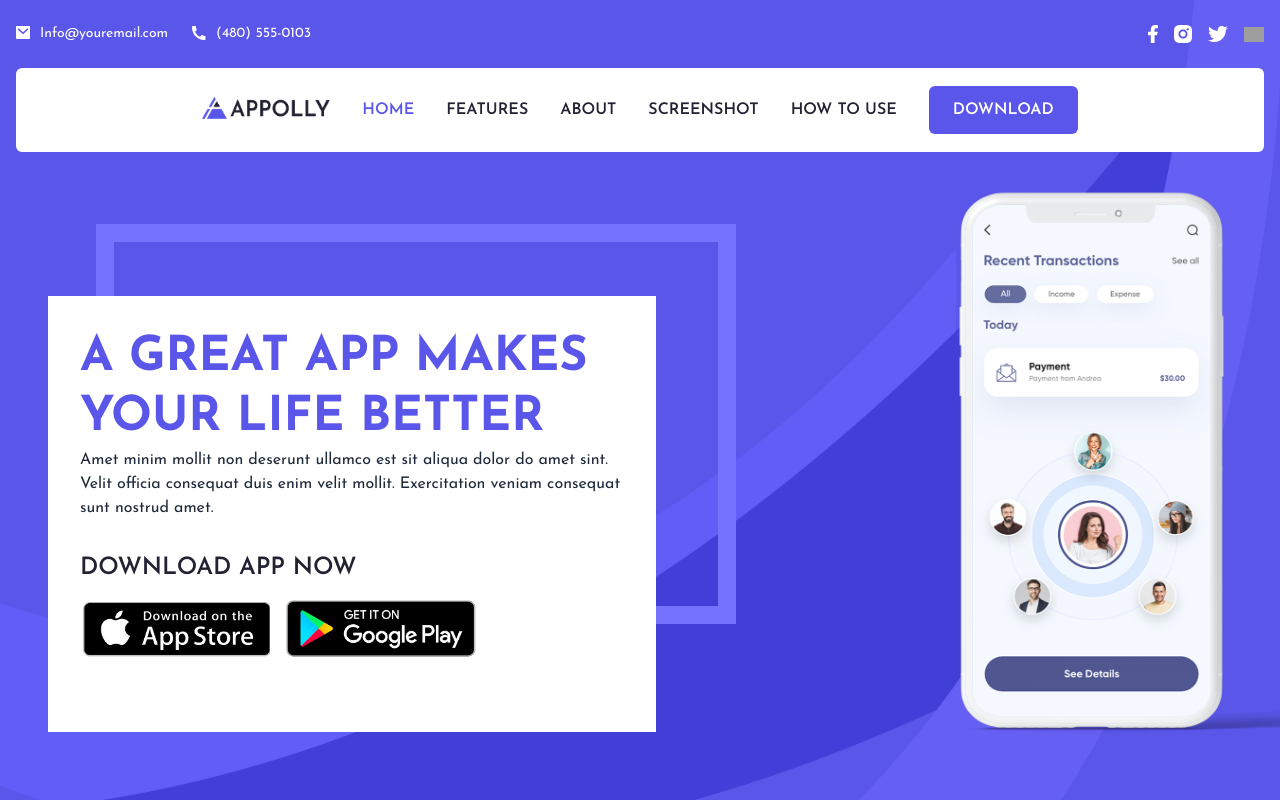
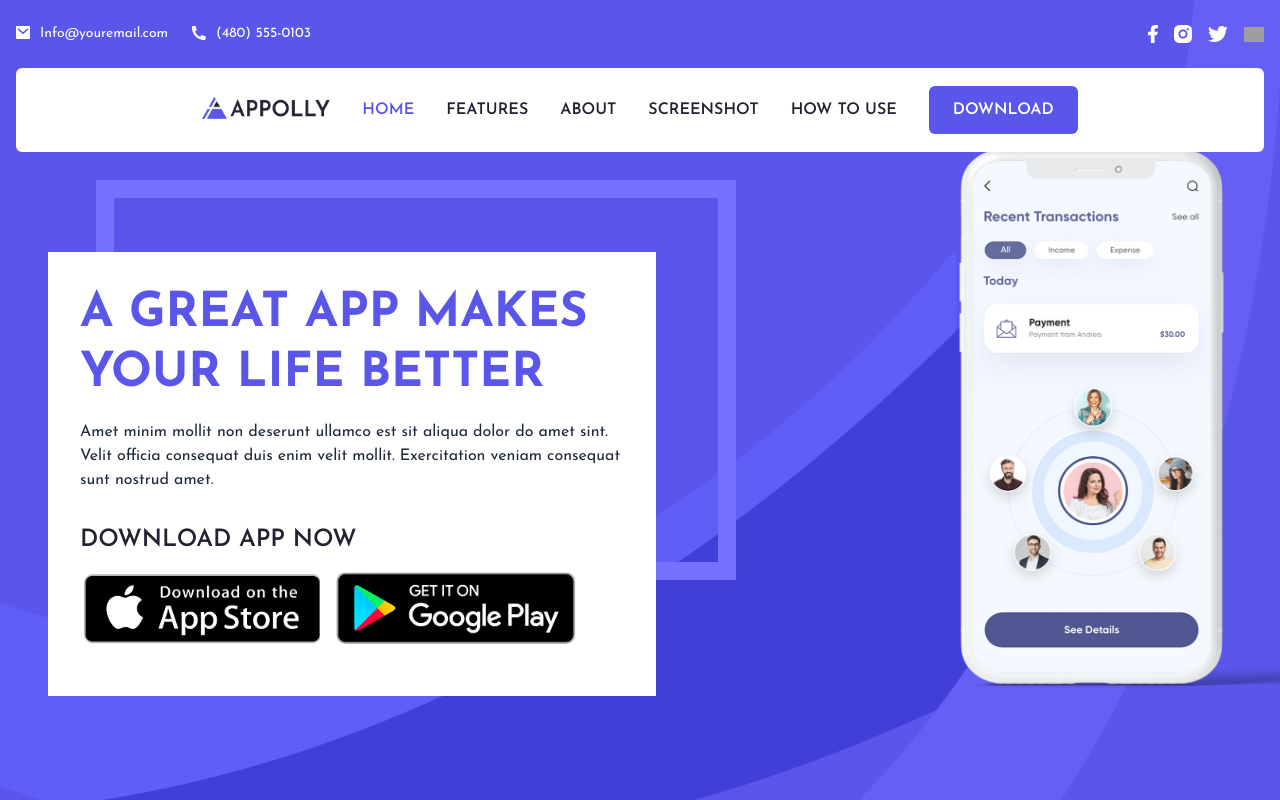
Before and after one commit to TencentEdgeOne/app-landing-page, a Next.js app: page / in a window 1280 px wide. Shown: the top 800 px of the page. Built offline with nearby package versions, Linux system fonts and the light colour scheme; grey boxes are pictures that could not be loaded.

Commit message:
style update

```diff
--- a/src/components/Contact.tsx
+++ b/src/components/Contact.tsx
@@ -3,11 +3,11 @@ import Image from 'next/image';
 
 const Contact: React.FC = () => {
   return (
-    <section id="contact" className="bg-white h-20 w-full flex justify-center">
+    <section id="contact" className="bg-white h-auto md:h-20 w-full flex justify-center px-4">
       {/* Contact card positioned at the center */}
-      <div className="bg-white rounded-3xl shadow-video p-6 flex flex-row w-180 justify-between">
-        <div>
-          <div className="flex items-center">
+      <div className="bg-white rounded-3xl shadow-video p-4 md:p-6 flex flex-col md:flex-row w-full md:w-180 justify-between max-w-lg md:max-w-none">
+        <div className="mb-4 md:mb-0">
+          <div className="flex items-center justify-center md:justify-start">
             <div className="w-10 h-10 rounded-full bg-primary flex items-center justify-center mr-3">
               <Image
                 src="/images/footer-mail-icon.svg"
@@ -17,16 +17,17 @@ const Contact: React.FC = () => {
                 className="text-white"
               />
             </div>
-            <a href="mailto:info@youremail.com" className="text-secondary text-xl font-semibold lowercase hover:text-primary transition-colors">
+            <a href="mailto:info@youremail.com" className="text-secondary text-lg md:text-xl font-semibold lowercase hover:text-primary transition-colors">
               info@youremail.com
             </a>
           </div>
         </div>
 
-        <div className="border-l-4 border-gray-300"></div>
+        <div className="hidden md:block border-l-4 border-gray-300"></div>
+        <div className="border-t-4 md:hidden border-gray-300 my-4"></div>
 
         <div>
-          <div className="flex items-center">
+          <div className="flex items-center justify-center md:justify-start">
             <div className="w-10 h-10 rounded-full bg-primary flex items-center justify-center mr-3">
               <Image
                 src="/images/footer-phone-icon.svg"
@@ -36,7 +37,7 @@ const Contact: React.FC = () => {
                 className="text-white"
               />
             </div>
-            <a href="tel:+8803216559985" className="text-secondary text-xl font-semibold hover:text-primary transition-colors">
+            <a href="tel:+8803216559985" className="text-secondary text-lg md:text-xl font-semibold hover:text-primary transition-colors">
               +880 321 655 9985
             </a>
           </div>
--- a/src/components/Hero.tsx
+++ b/src/components/Hero.tsx
@@ -15,45 +15,45 @@ const Hero = () => {
         />
       </div>
 
-      <div className="container mx-auto px-4 z-10 pt-32">
+      <div className="container mx-auto px-4 z-10 pt-80 md:pt-32 lg:pt-10">
         <div className="grid grid-cols-1 md:grid-cols-2 gap-8 items-center">
-          <div className="relative  w-160 h-120">
-            {/* <div className="relative mb-6"> */}
-              <div className="absolute top-0 left-20 w-160 h-100 border-[#7572FF] border-[18px]"></div>
-              <div className="bg-white p-8 pb-12 mb-6 ml-8 mt-8 z-10 absolute top-10">
-                <h1 className="text-4xl md:text-5xl font-bold text-primary uppercase leading-tight text-[#5956E9]">
-                  A Great App Makes<br />Your Life Better
+          <div className="relative w-full md:w-160 h-auto md:h-120">
+            <div className="hidden md:block absolute top-0 left-20 w-160 h-100 border-[#7572FF] border-[18px]"></div>
+            <div className="bg-white p-6 md:p-8 pb-8 md:pb-12 mb-6 md:ml-8 md:mt-8 z-10 md:absolute md:top-10 rounded-lg md:rounded-none shadow-lg md:shadow-none">
+              <h1 className="text-3xl md:text-4xl lg:text-5xl font-bold text-primary uppercase leading-tight text-[#5956E9]">
+                A Great App Makes<br className="hidden sm:block" />Your Life Better
               </h1>
-                <p className="text-gray-800 mb-8 max-w-xl">
+              <p className="text-gray-800 my-4 md:mb-8 max-w-xl">
                 Amet minim mollit non deserunt ullamco est sit aliqua dolor do amet sint.
                 Velit officia consequat duis enim velit mollit. Exercitation veniam consequat
                 sunt nostrud amet.
               </p>
               <div>
-              <h3 className="text-2xl font-semibold text-secondary uppercase mb-4">
+                <h3 className="text-xl md:text-2xl font-semibold text-secondary uppercase mb-4">
                   Download App Now
                 </h3>
-              <div className="flex flex-wrap gap-4 mb-6">
-                <a href="#" className="block">
+                <div className="flex flex-row flex-wrap gap-4">
+                  <a href="#" className="block w-60">
                     <Image
                       src="/images/download-apple.png"
                       alt="Download on Apple Store"
-                    width={190}
+                      width={120}
                       height={56}
+                      className="w-full sm:w-auto h-auto"
                     />
                   </a>
-                <a href="#" className="block w-48 hover:opacity-90 transition-opacity">
+                  <a href="#" className="block w-60">
                     <Image
                       src="/images/download-google.png"
                       alt="Get it on Google Play"
-                    width={190}
+                      width={120}
                       height={56}
+                      className="w-full sm:w-auto h-auto"
                     />
                   </a>
                 </div>
               </div>
             </div>
-            {/* </div> */}
           </div>
 
           <div className="relative hidden md:block absolute top-0 -right-60">
@@ -65,6 +65,17 @@ const Hero = () => {
               className="mx-auto"
             />
           </div>
+
+          {/* Mobile phone mockup - only visible on mobile */}
+          <div className="relative flex justify-center md:hidden mb-8">
+            <Image
+              src="/images/mobile-mockup.png"
+              alt="Mobile App Mockup"
+              width={300}
+              height={400}
+              className="mx-auto"
+            />
+          </div>
         </div>
       </div>
     </section>
--- a/src/components/Layout.tsx
+++ b/src/components/Layout.tsx
@@ -2,7 +2,6 @@ import React, { ReactNode } from 'react';
 import Head from 'next/head';
 import Header from './Header';
 import Footer from './Footer';
-import Image from 'next/image';
 
 interface LayoutProps {
   children: ReactNode;
```
Lines whose indentation alone changed are shown as unchanged.
